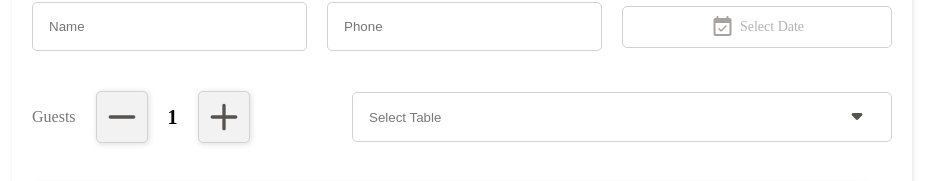
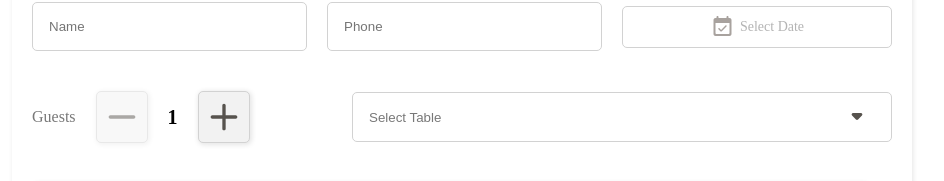
Before and after one commit to ChoByungHyun/manage-reservations, a React (Create React App) app: page /edit in a window 1280 px wide. Shown: the part 103-284 px from the top of the page, without its empty margins (178-1122 px from the left). Built offline with nearby package versions, Linux system fonts and the light colour scheme; the HTML template or start-up script is replaced by a standard one; a web font is replaced by a local one.

Commit message:
feat: 게스트카운터 함수 disable 구현

```diff
--- a/src/components/domain/form/GuestCounter.tsx
+++ b/src/components/domain/form/GuestCounter.tsx
@@ -1,4 +1,4 @@
-import React from "react";
+import React, { useState } from "react";
 import styled from "styled-components";
 import plusIcon from "assets/math-plus.svg";
 import minusIcon from "assets/math-minus.svg";
@@ -11,11 +11,11 @@ const GuestCounter: React.FC<Props> = ({ onCount, guest }) => {
   return (
     <SLayout>
       <div>{FORM_PLACEHOLDER.GUEST}</div>
-      <SIconLayout onClick={() => onCount(-1)}>
+      <SIconLayout $disabled={guest === 1} onClick={() => onCount(-1)}>
         <img src={minusIcon} alt="마이너스 아이콘" />
       </SIconLayout>
       <p>{guest}</p>
-      <SIconLayout onClick={() => onCount(1)}>
+      <SIconLayout $disabled={guest === 99} onClick={() => onCount(1)}>
         <img src={plusIcon} alt="플러스 아이콘" />
       </SIconLayout>
     </SLayout>
@@ -33,7 +33,10 @@ const SLayout = styled.div`
     color: var(--gray-800);
   }
 `;
-const SIconLayout = styled.div`
+interface IconProps {
+  $disabled: boolean;
+}
+const SIconLayout = styled.div<IconProps>`
   width: 40px;
   height: 40px;
   border: 1px solid var(--gray-400);
@@ -41,5 +44,7 @@ const SIconLayout = styled.div`
   box-shadow: 1px 1px 5px 1px rgba(0, 0, 0, 0.1);
   background-color: var(--gray-200);
   padding: 5px;
+  cursor: ${(props) => (props.$disabled ? "not-allowed" : "pointer")};
+  opacity: ${(props) => (props.$disabled ? 0.5 : 1)};
 `;
 export default GuestCounter;
```
